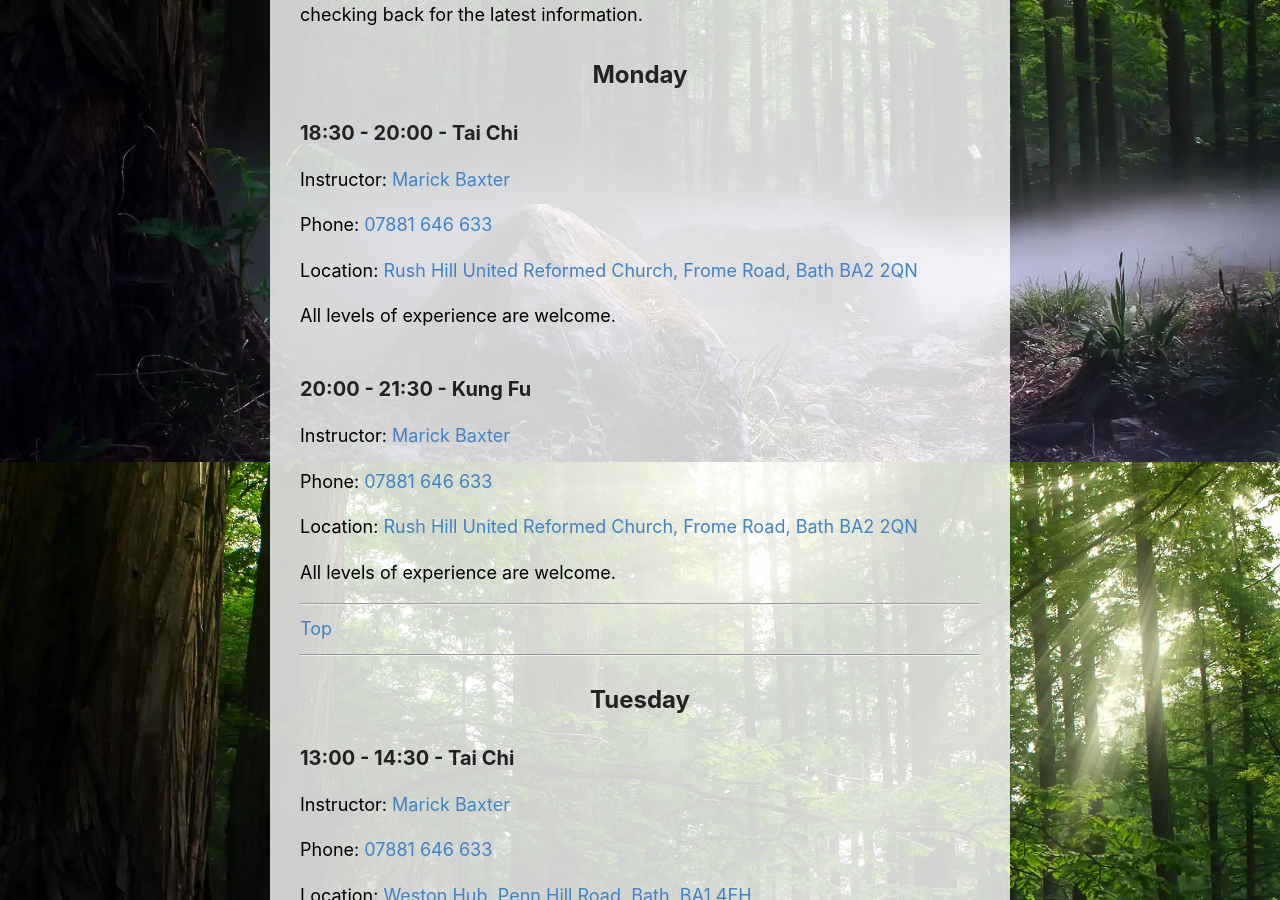
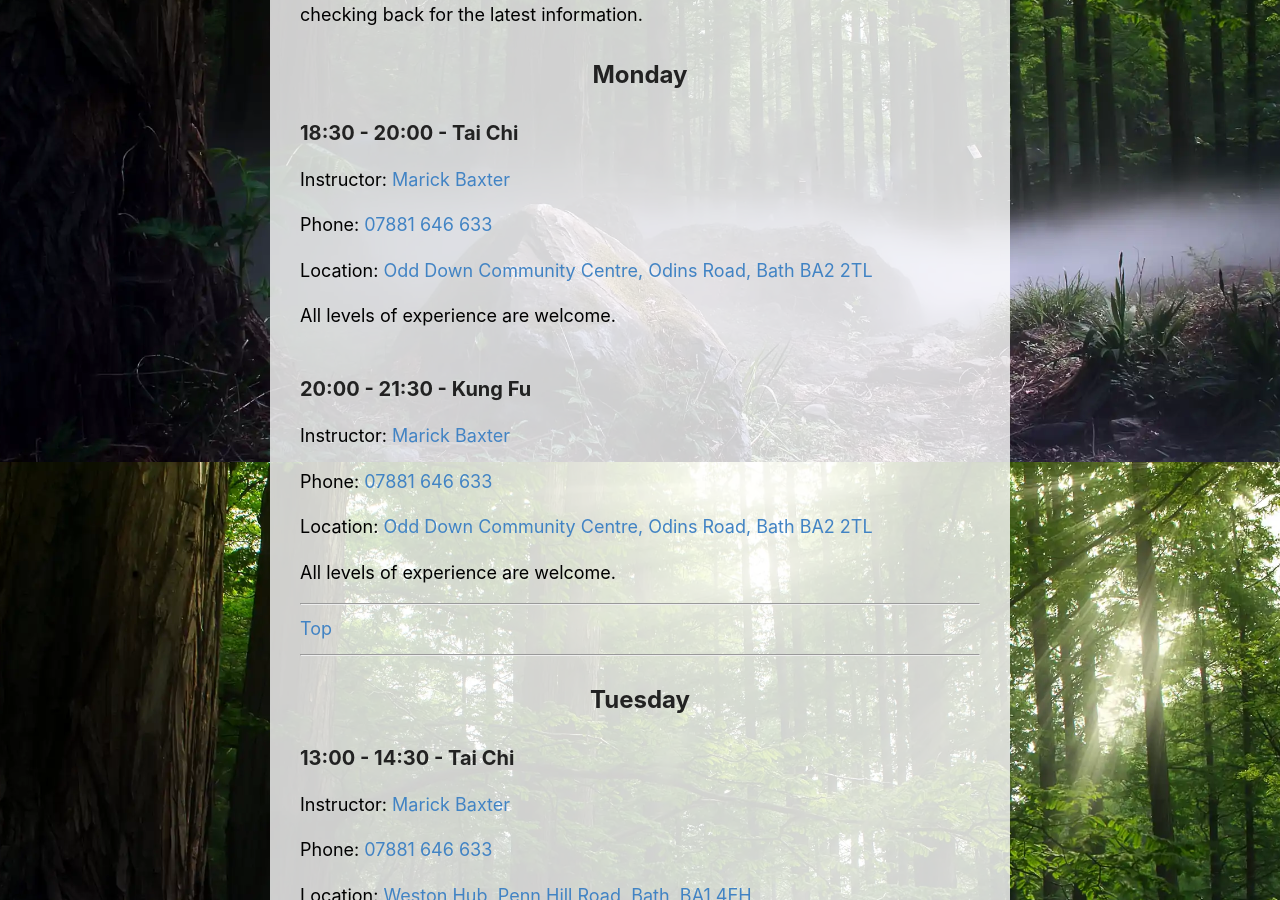
Before and after one commit to xanthipe/wutan-bath, a Jekyll site: the page built from _pages/classes.md, in a window 1280 px wide and 900 px high, scrolled down 438 px. Built offline with Jekyll 4.4.1, drawn with Linux system fonts in a browser that asks for light colours; some of the changed text lies outside the part shown.

Commit message:
update class locations
Update the location of Marick's Monday classes.

Update the location of David's Wednesday class.

```diff
--- a/_data/classes.yml
+++ b/_data/classes.yml
@@ -4,15 +4,15 @@
       start: "18:30"
       end: "20:00"
       instructor: marick-baxter
-      location: Rush Hill United Reformed Church, Frome Road, Bath BA2 2QN
-      map_link: nyw3JWx1VNhMAH2z5
+      location: Odd Down Community Centre, Odins Road, Bath BA2 2TL
+      map_link: awbSoSLo2WvWNav97
       description: All levels of experience are welcome.
     - name: Kung Fu
       start: "20:00"
       end: "21:30"
       instructor: marick-baxter
-      location: Rush Hill United Reformed Church, Frome Road, Bath BA2 2QN
-      map_link: nyw3JWx1VNhMAH2z5
+      location: Odd Down Community Centre, Odins Road, Bath BA2 2TL
+      map_link: awbSoSLo2WvWNav97
       description: All levels of experience are welcome.
 - day: Tuesday
   classes:
@@ -81,8 +81,8 @@
       start: "19:00"
       end: "21:00"
       instructor: david-rutherford
-      location: Henrietta Park, Henrietta Rd, Bathwick, Bath BA2 6LY
-      map_link: r4TpZz7i7q6PbVmR6
+      location: Hayesfield School, Brougham Hayes, Bath BA2 3QX
+      map_link: DHBPdG49cr7GhEW88
       description: |
         This is an ongoing class practicing Qigong followed by miscellaneous
         training (Pa Gua, sensing hands etc.) and finishing with the Yang-style
```
